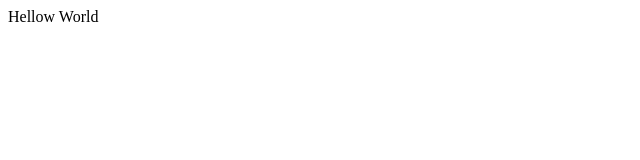
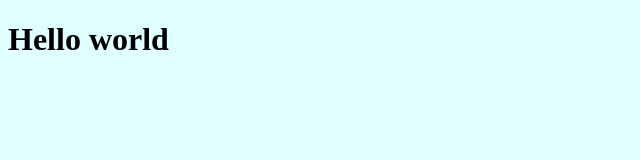
Before and after one commit to Richardo11chen/Git-Example-Remote, a plain HTML site: page index.html in a window 1280 px wide. Shown: the whole page, without its empty margins (0-640 px from the left). Drawn offline with Linux system fonts and the light colour scheme.

Commit message:
Creat git.css; Modified index.html: h1 and import git.css

```diff
--- /dev/null
+++ b/git.css
@@ -0,0 +1,4 @@
+body
+{
+    background-color: lightcyan;
+}
--- a/index.html
+++ b/index.html
@@ -4,9 +4,10 @@
     <meta charset="UTF-8">
     <meta http-equiv="X-UA-Compatible" content="IE=edge">
     <meta name="viewport" content="width=device-width, initial-scale=1.0">
+    <link rel="stylesheet" type="text/css" href="git.css">
     <title>使用git的教学</title>
 </head>
 <body>
-    Hellow World
+   <h1>Hello world</H1>
 </body>
 </html>
```
